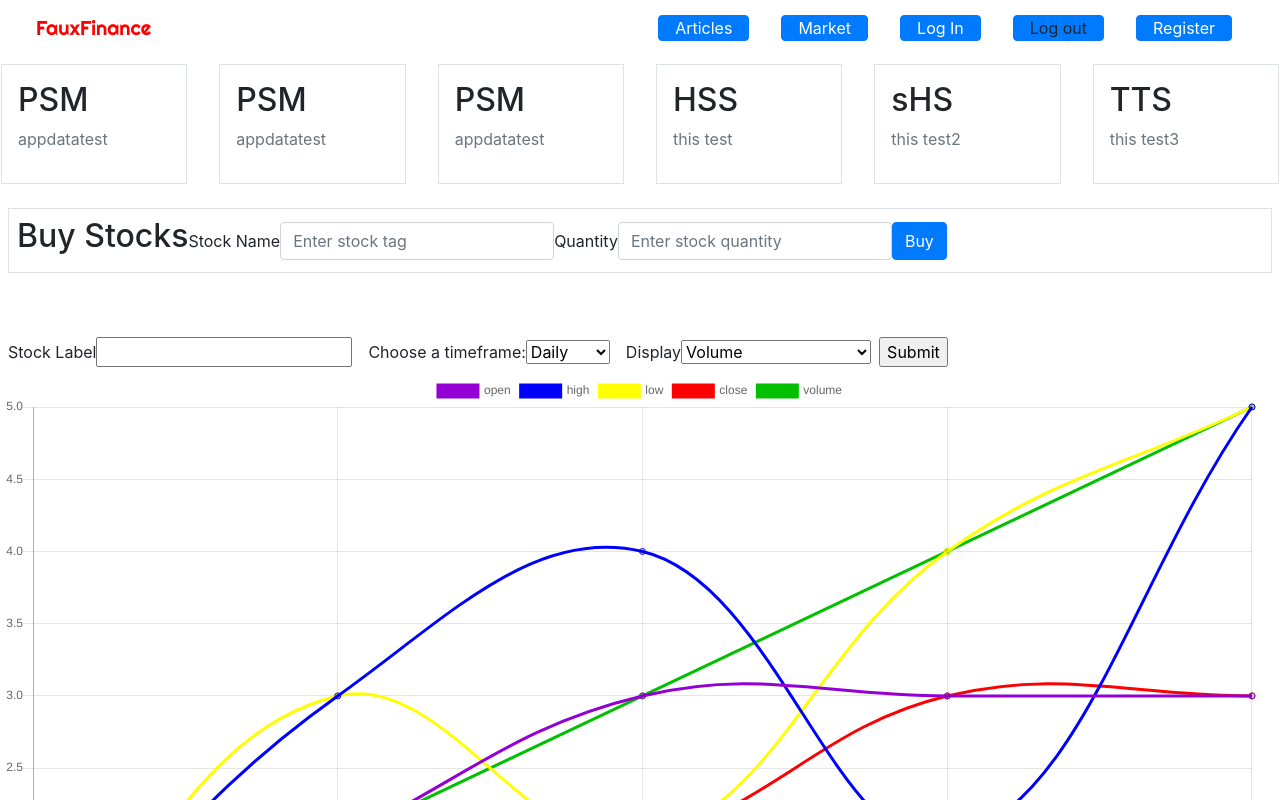
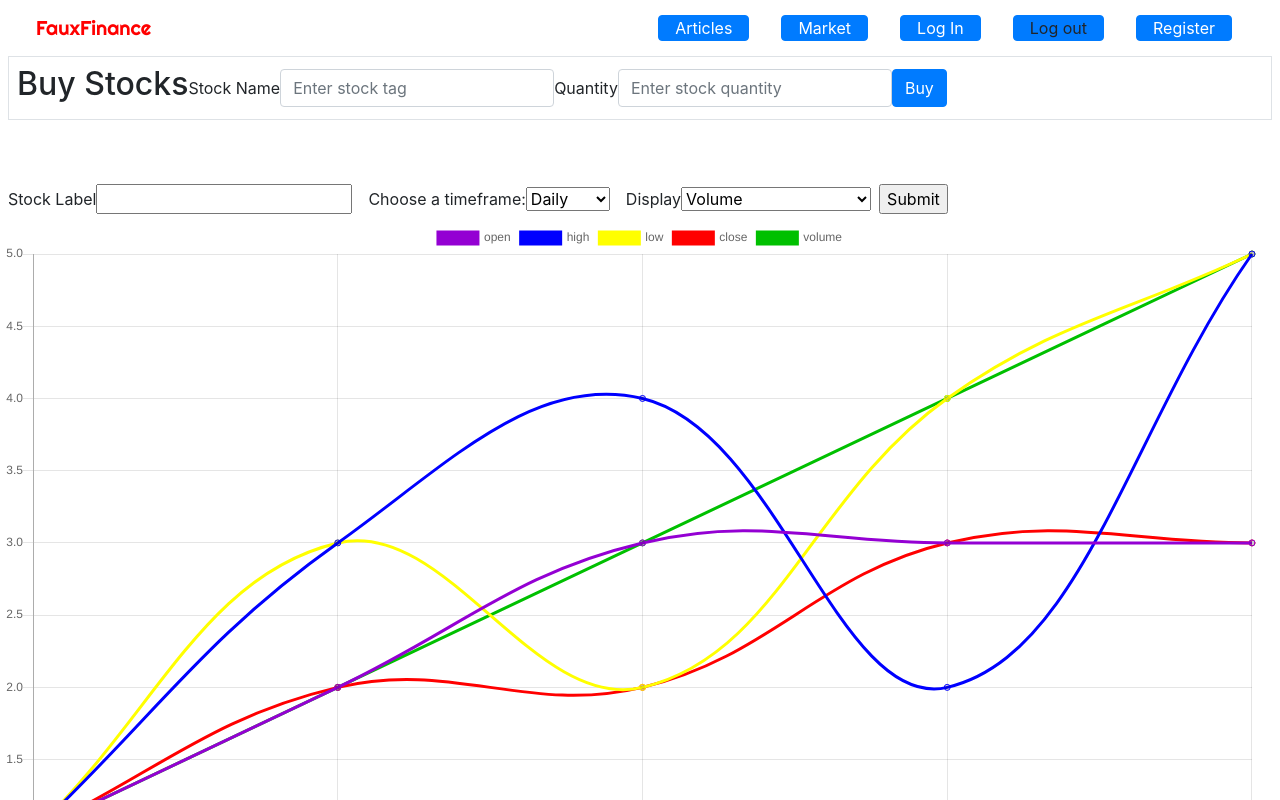
Before and after one commit to ethanhart35/Project3, a React (Create React App) app in the folder client/: page /market in a window 1280 px wide. Shown: the top 800 px of the page. Built offline with nearby package versions, Linux system fonts and the light colour scheme.

Commit message:
final commit

```diff
--- a/client/src/App.js
+++ b/client/src/App.js
@@ -1,38 +1,41 @@
 import React, { Component } from "react"
+import { BrowserRouter as Router, Route } from 'react-router-dom';
+import history from './utils/history';
+
 import Nav from "./components/Nav";
 import HomePage from "./pages/HomePage/HomePage";
 import Articles from "./pages/Articles/articles";
-import { BrowserRouter as Router, Route } from 'react-router-dom';
 import Market from './pages/Market';
 import Login from './pages/Login';
 import Register from './pages/Register';
 
 class App extends Component {
   state = {
-    user: {
-      name: "test",
-      password: "nothanks",
-      stockData: [
-        {
-          name: "appdatatest",
-          quantity: "25",
-          ticker: "PSM"
-        }, {
-          name: "appdatatest",
-          quantity: "25",
-          ticker: "PSM"
-        }, {
-          name: "appdatatest",
-          quantity: "25",
-          ticker: "PSM"
-        },
-      ]
-    }
+    // user: {
+    //   name: "test",
+    //   password: "nothanks",
+    //   stockData: [
+    //     {
+    //       name: "appdatatest",
+    //       quantity: "25",
+    //       ticker: "PSM"
+    //     }, {
+    //       name: "appdatatest",
+    //       quantity: "25",
+    //       ticker: "PSM"
+    //     }, {
+    //       name: "appdatatest",
+    //       quantity: "25",
+    //       ticker: "PSM"
+    //     },
+    //   ]
+    // }
   }
 
   userCallback(data) {
     this.setState({ user: data.user })
     console.log(this.state)
+    // console.log(this.props)
   }
 
   componentDidMount() {
@@ -43,12 +46,12 @@ class App extends Component {
     return (
       <div>
         <Nav />
-        <Router>
+        <Router history={history}>
           <div className="pt-5">
             <Route exact path='/' component={HomePage} />
             <Route exact path='/articles' component={Articles} />
-            <Route exact path='/market' render={(props) => <Market user={this.state.user} />} />
-            <Route exact path='/login' render={(props) => <Login callback={this.userCallback.bind(this)} />} />
+            <Route exact path='/market' component={(props) => <Market user={this.state.user} />} />
+            <Route exact path='/login' component={(props) => <Login callback={this.userCallback.bind(this)} />} />
             <Route exact path='/register' component={Register} />
           </div>
         </Router>
--- a/client/src/pages/Market/market.js
+++ b/client/src/pages/Market/market.js
@@ -29,6 +29,7 @@ class Market extends Component {
 
     loadStocks() {
         console.log("tick")
+        console.log(this.props)
         console.log(this.state.user)
     }
 
@@ -43,7 +44,7 @@ class Market extends Component {
         return (
             <div>
                 <div className="row">
-                    {   // user specific
+                    {/* {   // user specific
                         this.state.user.stockData.map((stock, i) => (
                             <div className="col p-3 m-3 border">
                                 <div key={i}>
@@ -62,7 +63,7 @@ class Market extends Component {
                                 </div>
                             </div>
                         ))
-                    }
+                    } */}
                 </div>
                 <div>
                     <form className="form-inline border p-2 m-2" onSubmit={e => this.buyStocks(e, this.refs.name.value, this.refs.quantity.value)}>
--- /dev/null
+++ b/client/src/utils/history.js
@@ -0,0 +1,3 @@
+import { createBrowserHistory as history } from 'history';
+
+export default history({});
```
